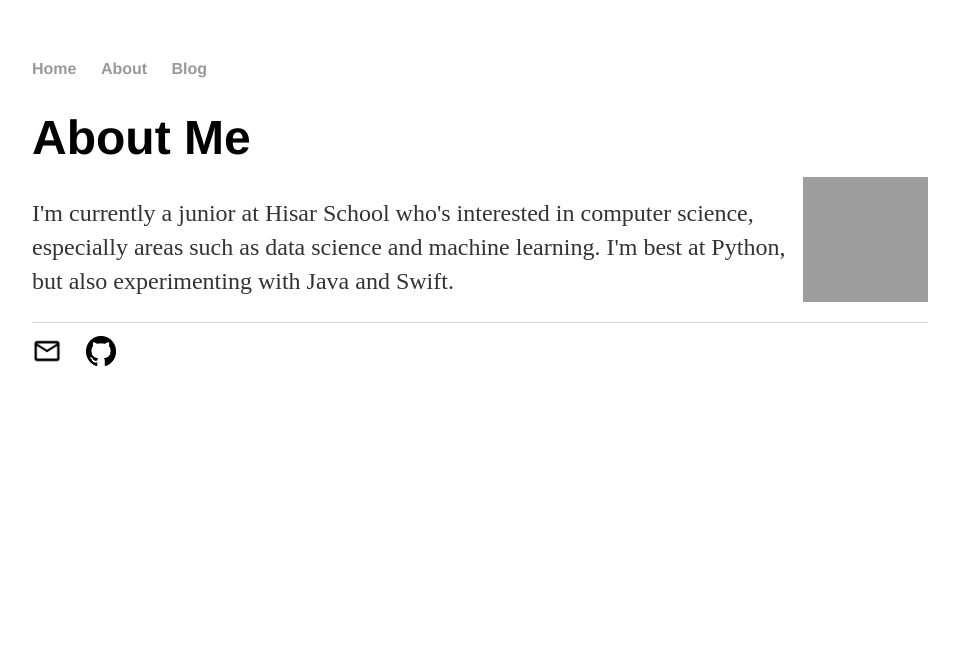
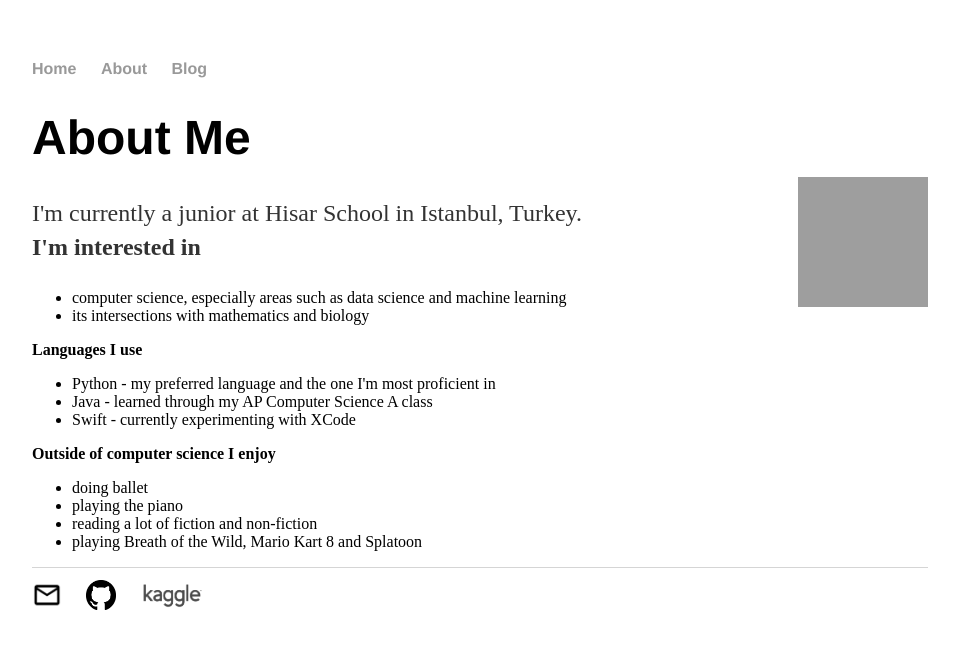
Before and after one commit to nadintamer/nadintamer.github.io, a Jekyll site: the page built from about/index.html, in a window 1280 px wide. Shown: the top 649 px of the page, without its empty margins (160-1119 px from the left). Built offline with Jekyll 4.4.1, drawn with Linux system fonts in a browser that asks for light colours; grey boxes are pictures that could not be loaded.

Commit message:
Edit about me + add gaggle

```diff
--- a/_layouts/default.html
+++ b/_layouts/default.html
@@ -24,6 +24,7 @@
 	    		<ul>
 	        		<li><a href="mailto:nadin.tamer@gmail.com"><img src="/images/mail.png" height="30" width="30"></a></li>
 	        		<li><a href="https://github.com/nadintamer"><img src="/images/github.png" height="30" width="30"></a></li>
+	        		<li><a href="https://www.kaggle.com/nadintamer"><img src="/images/kaggle.png" height="30" width="66"></a></li>
 				</ul>
 			</footer>
 		</body>
--- a/about/index.html
+++ b/about/index.html
@@ -6,8 +6,26 @@ title: About Me
 		<div class="about">
 			<h1>About Me</h1>
 			<div>
-				<p style="float: right; margin-top: -20px;" ><img src="/images/nadin.jpg" height="125px" width="125px"></p>
-				<p>I'm currently a junior at Hisar School who's interested in computer science, especially areas such as data science and machine learning. I'm best at Python, but also experimenting with Java and Swift.</p>
+				<p style="float: right; margin-top: -20px;" ><img src="/images/nadin.jpg" height="130px" width="130px"></p>
+				<p>I'm currently a junior at Hisar School in Istanbul, Turkey.<br>
+				<b>I'm interested in</b>
+				<ul>
+				<li>computer science, especially areas such as data science and machine learning</li>
+				<li>its intersections with mathematics and biology</li>
+				</ul>
+				<b>Languages I use</b>
+				<ul>
+				<li>Python - my preferred language and the one I'm most proficient in</li>
+				<li>Java - learned through my AP Computer Science A class</li>
+				<li>Swift - currently experimenting with XCode</li>
+				</ul>
+				<b>Outside of computer science I enjoy</b>
+				<ul>
+				<li>doing ballet</li>
+				<li>playing the piano</li>
+				<li>reading a lot of fiction and non-fiction</li>
+				<li>playing Breath of the Wild, Mario Kart 8 and Splatoon</li>
+				</ul>
 			</div>
 
 			<!--<ul class="contacts">
```
Also changed, not shown: images/kaggle.png (added).
